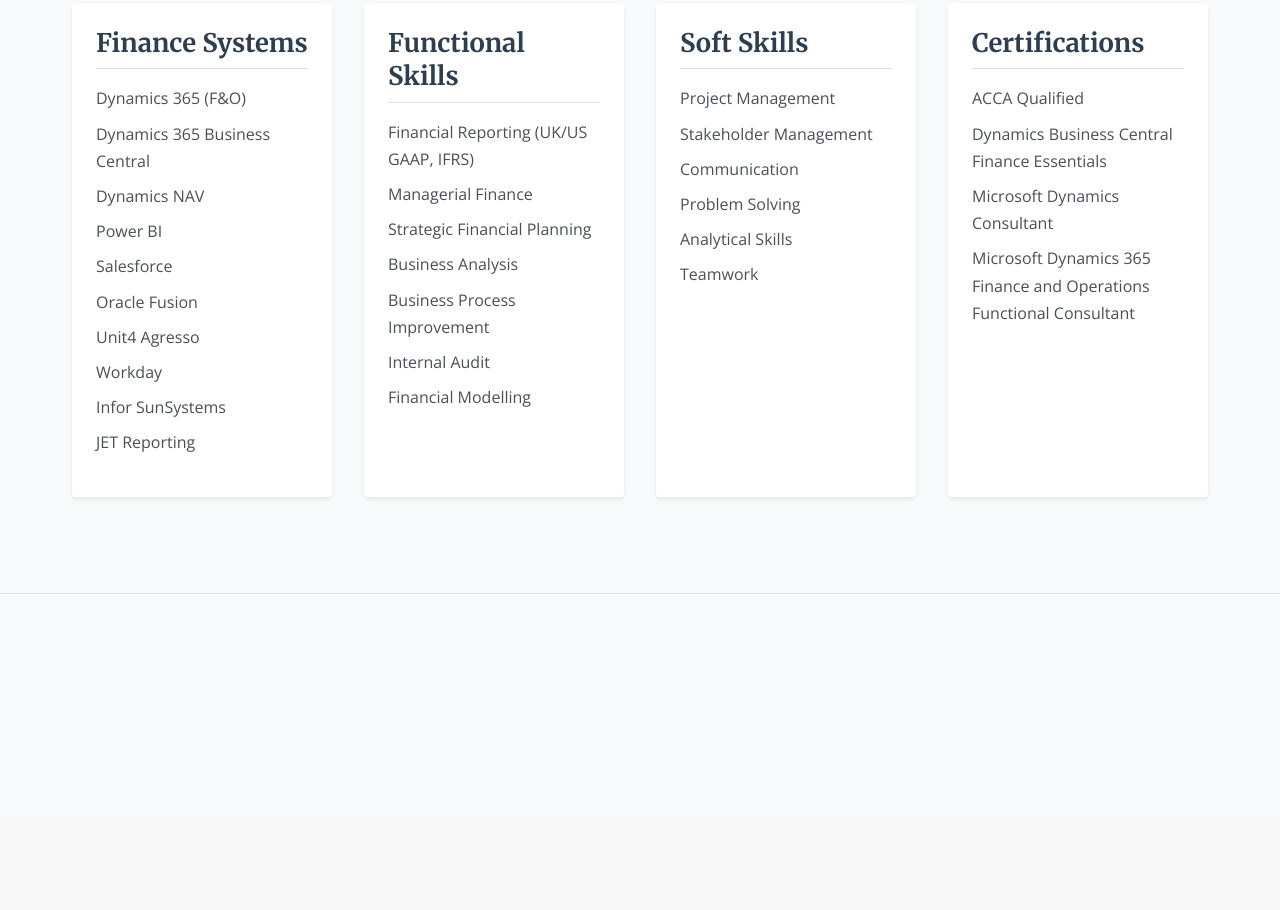
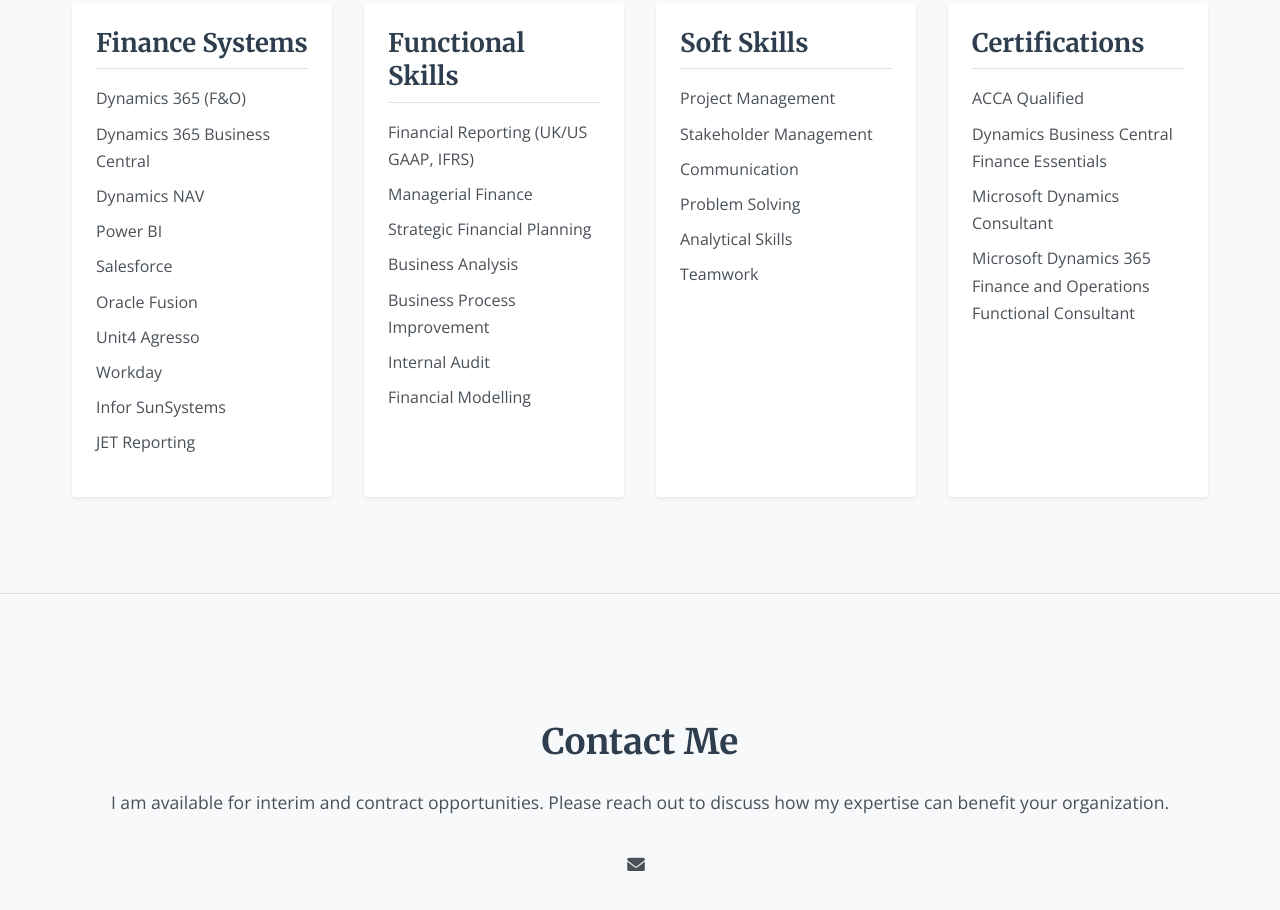
Before and after one commit to nickneouk/Neoprofile, a plain HTML site: page index.html in a window 1280 px wide. Shown: the part 3102-4012 px from the top of the page. Before the commit the page ends 3917 px from the top, so only its background shows below. Drawn offline with nearby package versions, Linux system fonts and the light colour scheme.

Commit message:
Update index.html

```diff
--- a/index.html
+++ b/index.html
@@ -537,4 +537,8 @@
 
     <section id="contact">
         <div class="container text-center">
-            <h2>
+            <h2>Contact Me</h2>
+            <p>I am available for interim and contract opportunities. Please reach out to discuss how my expertise can
+                benefit your organization.</p>
+            <div class="contact-details">
+                <p><i class="fas fa-envelope"></i> <a href="mailto
```
